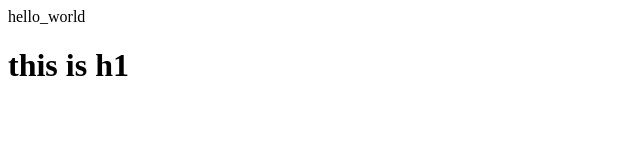
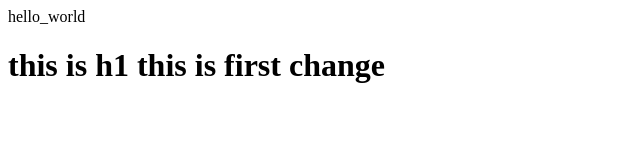
Before and after one commit to dhussainpax8c/test_jenkins, a plain HTML site: page index.html in a window 1280 px wide. Shown: the whole page, without its empty margins (0-640 px from the left). Drawn offline with Linux system fonts and the light colour scheme.

Commit message:
recommit

```diff
--- a/index.html
+++ b/index.html
@@ -1,4 +1,4 @@
 <head>hello_world</head>
 <body>
-    <h1>this is h1
+    <h1>this is h1 this is first change
     </h1></body>
```
